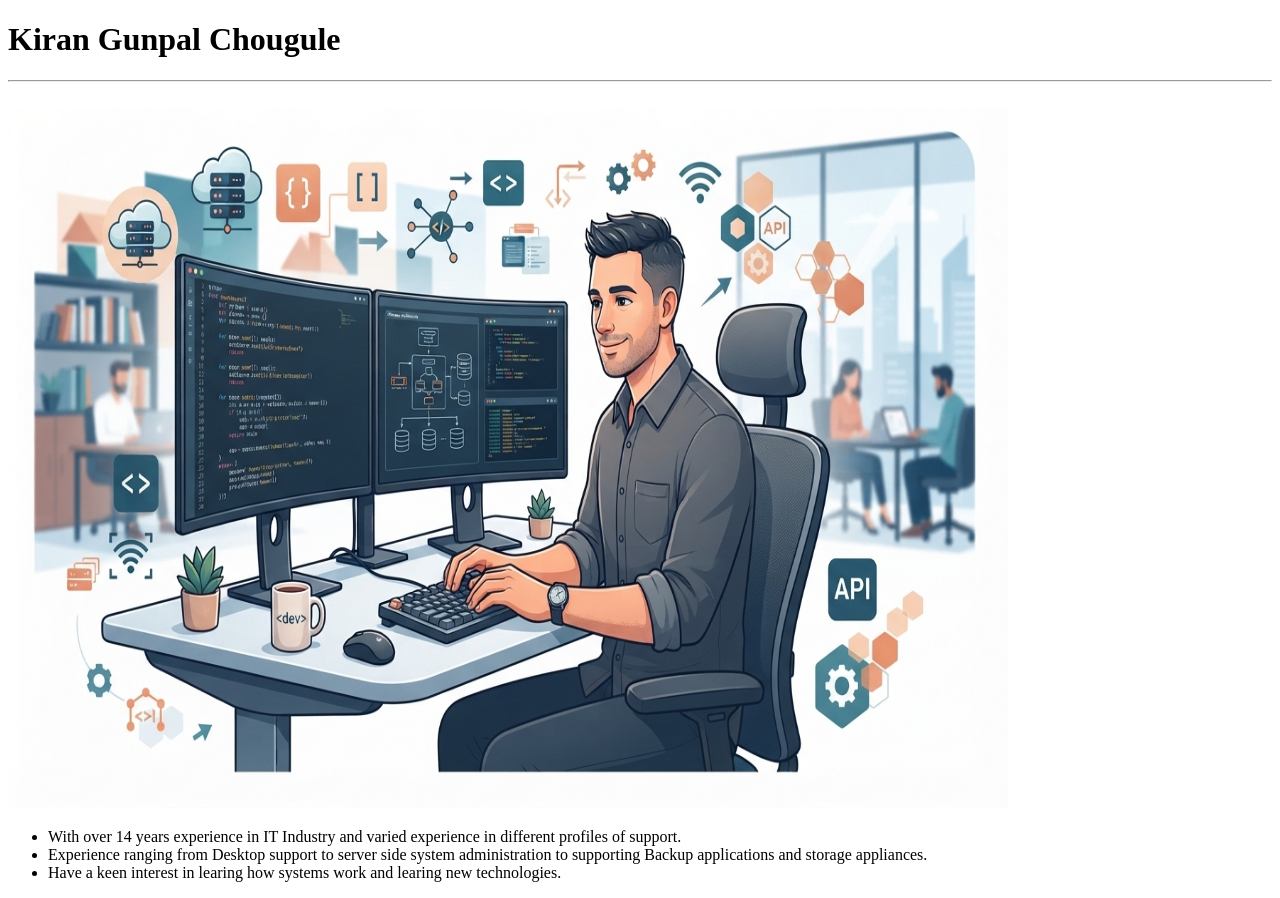
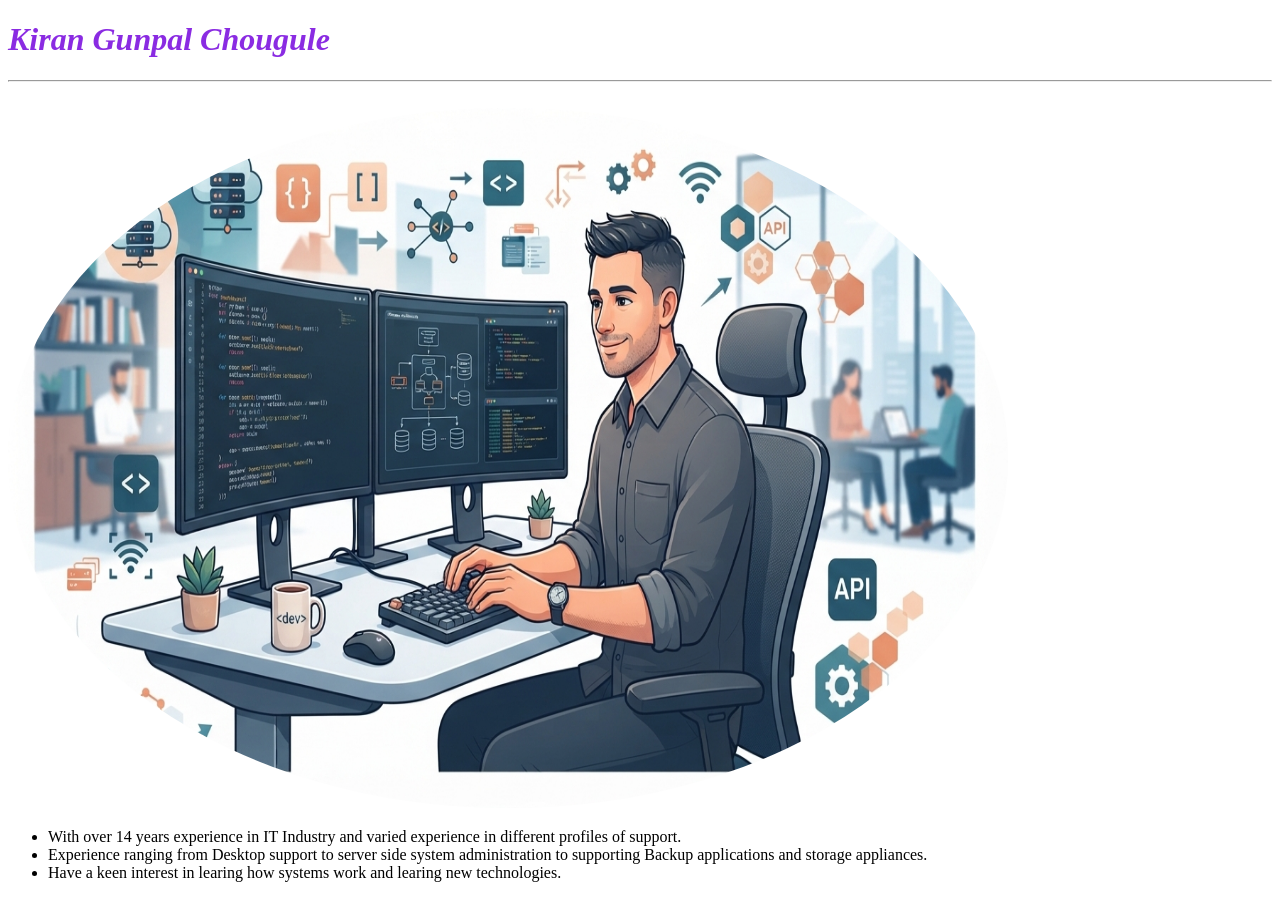
Before and after one commit to kiranchg2185-wq/kiran_portfolio, a plain HTML site: page about.html in a window 1280 px wide. Drawn offline with Linux system fonts and the light colour scheme.

Commit message:
css styles added  for about and contact page

```diff
--- a/about.html
+++ b/about.html
@@ -4,12 +4,25 @@
     <meta charset="UTF-8">
     <meta name="viewport" content="width=device-width, initial-scale=1.0">
     <title>About</title>
+    <style>
+
+        h1 {
+            color: blueviolet;
+            font-style: italic;
+        }
+        .aboutimage {
+            border-radius: 50%;
+        }
+        .aboutimage:hover{
+            border-radius: 0%;
+        }
+    </style>
 </head>
 <body>
     <h1>Kiran Gunpal Chougule</h1>
     <hr>
     <br>
-    <img src="./assets/image_fe64cef0.jpg" alt="about-img" height="700" width="1000">
+    <img class="aboutimage" src="./assets/image_fe64cef0.jpg" alt="about-img" height="700" width="1000">
     <ul>
         <li>With over 14 years experience in IT Industry and varied experience in different profiles of support.</li>
         <li>Experience ranging from Desktop support to server side system administration to supporting Backup applications and storage appliances.</li>
```
Also changed, not shown: contact.html (+10 -2 lines).
